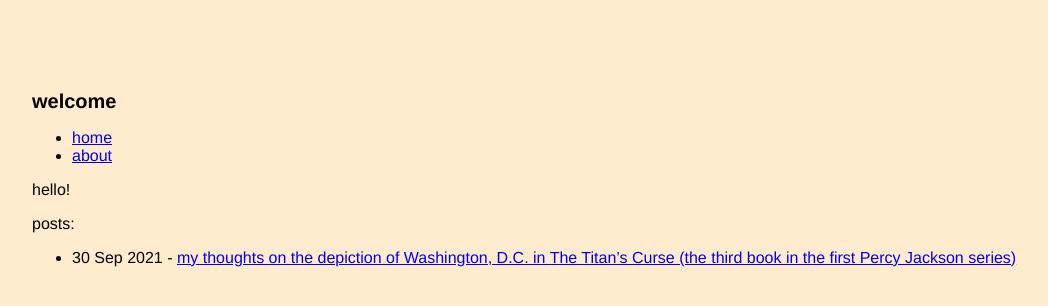
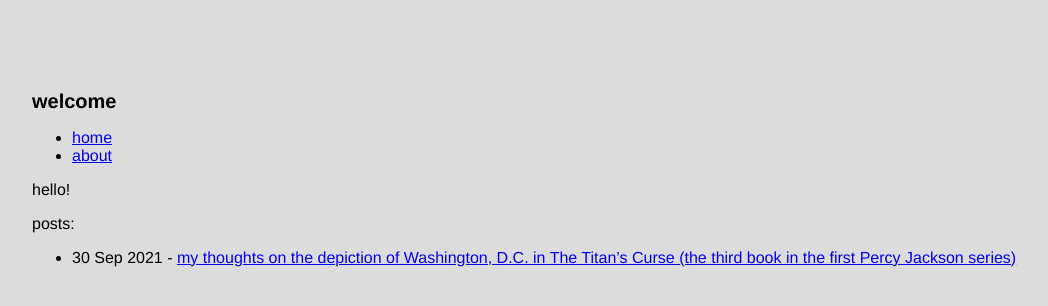
Before and after one commit to radicula/radicula.github.io, a Jekyll site: the page built from index.md, in a window 1280 px wide. Shown: the top 306 px of the page, without its empty margins (32-1080 px from the left). Built offline with Jekyll 4.4.1, drawn with Linux system fonts in a browser that asks for light colours.

Commit message:
back to previous color

```diff
--- a/css/main.css
+++ b/css/main.css
@@ -1,7 +1,7 @@
 body {
     margin: 7% 5%;
     font-family: "Helvetica", sans-serif;
-    background-color: blanchedalmond;
+    background-color: gainsboro;
 }
 
 div#header ul {
```
